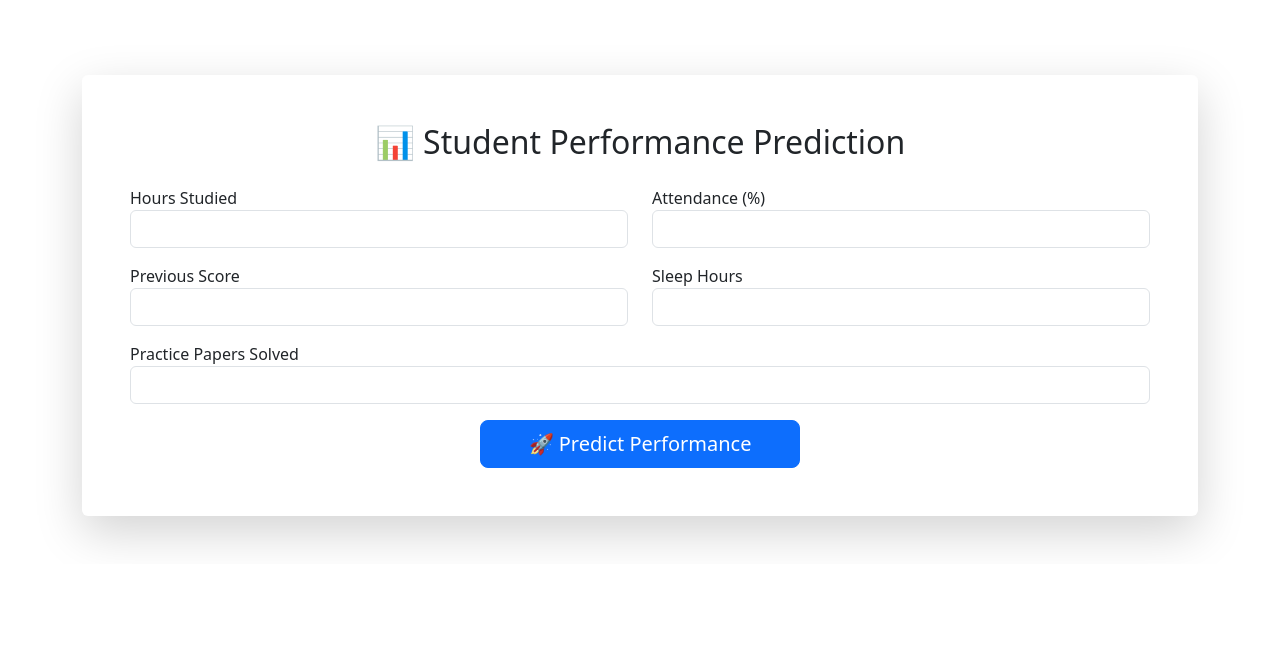
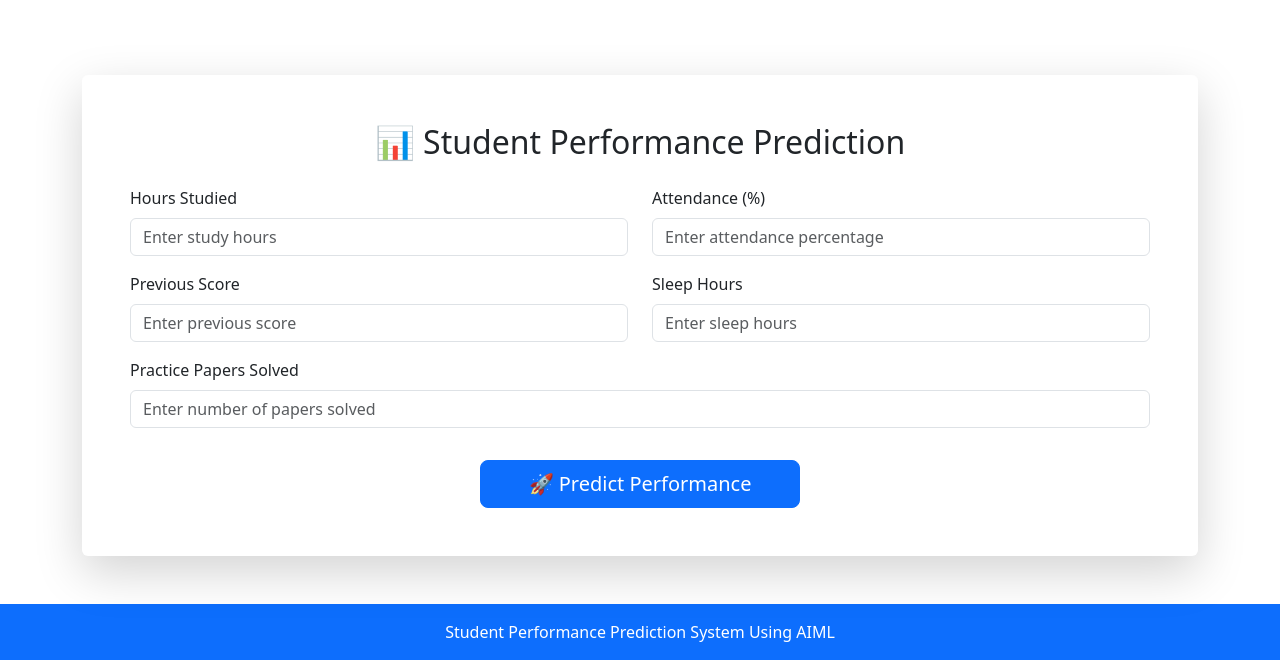
Before and after one commit to mithrak708-stack/Student-Performance-Website, a Flask app: page / in a window 1280 px wide. Shown: the part 445-1105 px from the top of the page. Before the commit the page ends 990 px from the top, so only its background shows below. Run offline with Flask 3, Linux system fonts and the light colour scheme; parts of the project's set-up code (start-up, migrations or seed data) failed here and were passed over.

Commit message:
Initial commit

```diff
--- a/templates/index.html
+++ b/templates/index.html
@@ -1,32 +1,44 @@
 <!DOCTYPE html>
 <html lang="en">
+
 <head>
     <meta charset="UTF-8">
     <meta name="viewport" content="width=device-width, initial-scale=1.0">
 
     <title>Student Performance Prediction</title>
 
+    <!-- Bootstrap CSS -->
     <link href="https://cdn.jsdelivr.net/npm/bootstrap@5.3.3/dist/css/bootstrap.min.css" rel="stylesheet">
 
+    <!-- Bootstrap Icons -->
     <link href="https://cdn.jsdelivr.net/npm/bootstrap-icons@1.11.3/font/bootstrap-icons.css" rel="stylesheet">
 
+    <!-- Custom CSS -->
     <link rel="stylesheet" href="{{ url_for('static', filename='css/style.css') }}">
-
 </head>
 
 <body>
 
-<!-- Navbar -->
+    <!-- ================= NAVBAR ================= -->
+
     <nav class="navbar navbar-expand-lg navbar-dark bg-primary shadow">
 
         <div class="container">
 
-<a class="navbar-brand fw-bold" href="#">
+            <a class="navbar-brand fw-bold" href="/">
                 🎓 Student Performance Prediction
             </a>
 
-<button class="navbar-toggler" type="button" data-bs-toggle="collapse" data-bs-target="#menu" aria-controls="menu" aria-expanded="false" aria-label="Toggle navigation">
+            <button class="navbar-toggler"
+                    type="button"
+                    data-bs-toggle="collapse"
+                    data-bs-target="#menu"
+                    aria-controls="menu"
+                    aria-expanded="false"
+                    aria-label="Toggle navigation">
+
                 <span class="navbar-toggler-icon"></span>
+
             </button>
 
             <div class="collapse navbar-collapse" id="menu">
@@ -34,19 +46,27 @@
                 <ul class="navbar-nav ms-auto">
 
                     <li class="nav-item">
-<a class="nav-link active" href="/">Home</a>
+                        <a class="nav-link active" href="/">
+                            Home
+                        </a>
                     </li>
 
                     <li class="nav-item">
-<a class="nav-link" href="/about">About</a>
+                        <a class="nav-link" href="/about">
+                            About
+                        </a>
                     </li>
 
                     <li class="nav-item">
-<a class="nav-link" href="/services">Services</a>
+                        <a class="nav-link" href="/services">
+                            Services
+                        </a>
                     </li>
 
                     <li class="nav-item">
-<a class="nav-link" href="/contact">Contact</a>
+                        <a class="nav-link" href="/contact">
+                            Contact
+                        </a>
                     </li>
 
                 </ul>
@@ -54,9 +74,11 @@
             </div>
 
         </div>
+
     </nav>
 
-<!-- Hero -->
+
+    <!-- ================= HERO SECTION ================= -->
 
     <section class="hero py-5">
 
@@ -71,8 +93,10 @@ Predict Student Performance
                     </h1>
 
                     <p class="lead mt-3">
-Machine Learning based Student Performance Prediction System.
-Predict academic performance using study habits and attendance.
+                        Machine Learning based Student Performance
+                        Prediction System. Predict academic performance
+                        using study habits, attendance and academic
+                        information.
                     </p>
 
                     <a href="#predict" class="btn btn-warning btn-lg mt-3">
@@ -85,8 +109,8 @@ Predict Now
 
                     <img
                         src="https://images.unsplash.com/photo-1522202176988-66273c2fd55f?w=700"
-class="img-fluid rounded shadow">
-
+                        class="img-fluid rounded shadow"
+                        alt="Students">
 
                 </div>
 
@@ -96,7 +120,8 @@ class="img-fluid rounded shadow">
 
     </section>
 
-<!-- Prediction Form -->
+
+    <!-- ================= PREDICTION FORM ================= -->
 
     <section id="predict" class="container my-5">
 
@@ -108,85 +133,180 @@ class="img-fluid rounded shadow">
                     📊 Student Performance Prediction
                 </h2>
 
+
+                <!-- Flask Prediction Form -->
+
                 <form action="/predict" method="POST">
 
                     <div class="row">
 
+                        <!-- Hours Studied -->
+
                         <div class="col-md-6 mb-3">
 
-<label>Hours Studied</label>
+                            <label class="form-label">
+                                Hours Studied
+                            </label>
 
-<input type="number" class="form-control" name="hours" required>
+                            <input
+                                type="number"
+                                class="form-control"
+                                name="hours"
+                                min="0"
+                                step="0.1"
+                                placeholder="Enter study hours"
+                                required>
 
                         </div>
 
+
+                        <!-- Attendance -->
+
                         <div class="col-md-6 mb-3">
 
-<label>Attendance (%)</label>
+                            <label class="form-label">
+                                Attendance (%)
+                            </label>
 
-<input type="number" class="form-control" name="attendance" required>
+                            <input
+                                type="number"
+                                class="form-control"
+                                name="attendance"
+                                min="0"
+                                max="100"
+                                step="0.1"
+                                placeholder="Enter attendance percentage"
+                                required>
 
                         </div>
 
+
+                        <!-- Previous Score -->
+
                         <div class="col-md-6 mb-3">
 
-<label>Previous Score</label>
+                            <label class="form-label">
+                                Previous Score
+                            </label>
 
-<input type="number" class="form-control" name="previous_score" required>
+                            <input
+                                type="number"
+                                class="form-control"
+                                name="previous_score"
+                                min="0"
+                                max="100"
+                                step="0.1"
+                                placeholder="Enter previous score"
+                                required>
 
                         </div>
 
+
+                        <!-- Sleep Hours -->
+
                         <div class="col-md-6 mb-3">
 
-<label>Sleep Hours</label>
+                            <label class="form-label">
+                                Sleep Hours
+                            </label>
 
-<input type="number" class="form-control" name="sleep_hours" required>
+                            <input
+                                type="number"
+                                class="form-control"
+                                name="sleep_hours"
+                                min="0"
+                                max="24"
+                                step="0.1"
+                                placeholder="Enter sleep hours"
+                                required>
 
                         </div>
 
+
+                        <!-- Practice Papers -->
+
                         <div class="col-md-12 mb-3">
 
-<label>Practice Papers Solved</label>
+                            <label class="form-label">
+                                Practice Papers Solved
+                            </label>
 
-<input type="number" class="form-control" name="papers" required>
+                            <input
+                                type="number"
+                                class="form-control"
+                                name="papers"
+                                min="0"
+                                step="1"
+                                placeholder="Enter number of papers solved"
+                                required>
 
                         </div>
 
-<div class="text-center">
 
-<button class="btn btn-primary btn-lg px-5">
+                        <!-- Predict Button -->
+
+                        <div class="text-center mt-3">
+
+                            <button
+                                type="submit"
+                                class="btn btn-primary btn-lg px-5">
+
                                 🚀 Predict Performance
+
                             </button>
 
                         </div>
 
-{% if prediction %}
+                    </div>
+
+                </form>
+
+
+                <!-- ================= PREDICTION RESULT ================= -->
+
+                {% if prediction is defined and prediction is not none %}
 
                 <div class="alert alert-success text-center mt-4">
 
-<h3>📊 Prediction Result</h3>
+                    <h3>
+                        📊 Prediction Result
+                    </h3>
 
-<p>
-<b>Performance Score:</b> {{ prediction }}
+                    <hr>
+
+                    <p class="fs-5">
+                        <b>Performance Score:</b>
+                        {{ prediction }}
                     </p>
 
-<p>
-<b>Grade:</b> {{ grade }}
+                    <p class="fs-5">
+                        <b>Grade:</b>
+                        {{ grade }}
                     </p>
 
-<p>
-<b>Status:</b> {{ status }}
+                    <p class="fs-5">
+                        <b>Status:</b>
+                        {{ status }}
                     </p>
 
                 </div>
 
                 {% endif %}
 
-{% if prediction_text %}
+
+                <!-- ================= ERROR MESSAGE ================= -->
+
+                {% if prediction_text is defined and prediction_text %}
 
                 <div class="alert alert-danger text-center mt-4">
 
+                    <h5>
+                        ⚠️ Prediction Error
+                    </h5>
+
+                    <p class="mb-0">
                         {{ prediction_text }}
+                    </p>
 
                 </div>
 
@@ -194,17 +314,29 @@ class="img-fluid rounded shadow">
 
             </div>
 
-</form>
-
-</div>
-
         </div>
 
     </section>
 
-<!-- Bootstrap JavaScript -->
+
+    <!-- ================= FOOTER ================= -->
+
+    <footer class="bg-primary text-white text-center py-3">
+
+        <p class="mb-0">
+            Student Performance Prediction System Using AIML
+        </p>
+
+    </footer>
+
+
+    <!-- ================= JAVASCRIPT ================= -->
+
     <script src="{{ url_for('static', filename='js/script.js') }}"></script>
-<script src="https://cdn.jsdelivr.net/npm/bootstrap@5.3.3/dist/js/bootstrap.bundle.min.js"></script>
+
+    <script src="https://cdn.jsdelivr.net/npm/bootstrap@5.3.3/dist/js/bootstrap.bundle.min.js">
+    </script>
 
 </body>
+
 </html>
```
Also changed, not shown: 1 other file. Lines whose indentation alone changed are shown as unchanged.
